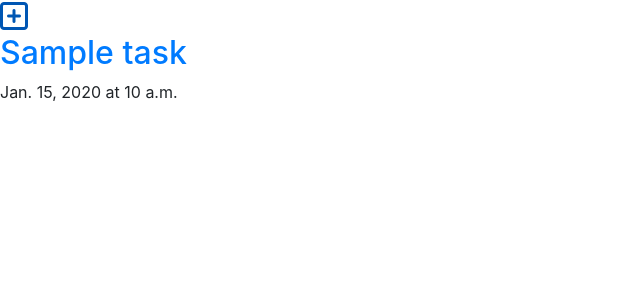
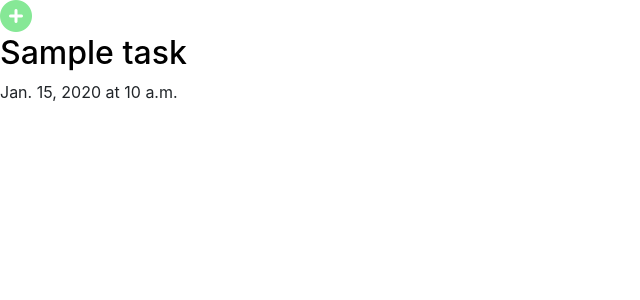
Before and after one commit to shivagomasa/Schedule, a Django app: page / in a window 1280 px wide. Shown: the top 300 px of the page, without its empty margins (0-640 px from the left). Run offline with Django 3.2, Linux system fonts and the light colour scheme; tables that the repository leaves empty hold one stand-in row (values such as "Sample post"); some libraries are stand-ins or nearby versions.

Commit message:
Add a basic style to homepage.

```diff
--- a/Remainder/settings.py
+++ b/Remainder/settings.py
@@ -115,6 +115,9 @@ USE_L10N = True
 USE_TZ = True
 
 
+STATICFILES_DIRS = [os.path.join(BASE_DIR, 'static')]
+
+
 # Static files (CSS, JavaScript, Images)
 # https://docs.djangoproject.com/en/2.2/howto/static-files/
 
--- /dev/null
+++ b/schedule/static/css/base.css
@@ -0,0 +1,12 @@
+.task-list h2 a {
+    text-decoration: none;
+    color: black;
+}
+
+.task-new-icon a i{
+    text-decoration: none;
+    color:black;
+}
+.task-new-icon a :hover {
+    color: #86e896;
+}
--- a/schedule/templates/schedule/base.html
+++ b/schedule/templates/schedule/base.html
@@ -1,3 +1,4 @@
+{% load static %}
 <!DOCTYPE html>
 <html lang="en">
 <head>
@@ -7,6 +8,8 @@
     <link rel="stylesheet" href="https://stackpath.bootstrapcdn.com/bootstrap/4.3.1/css/bootstrap.min.css">
     <script src="https://kit.fontawesome.com/40efc6f0b7.js"></script>
 
+    <link href="{% static 'css/base.css' %}" rel="stylesheet">
+
 </head>
 <body>
 
--- a/schedule/templates/schedule/task_list.html
+++ b/schedule/templates/schedule/task_list.html
@@ -1,11 +1,15 @@
 {% extends 'schedule/base.html' %}
 
 {% block content %}
-    <a href="{% url 'task_new' %}"><i class="far fa-plus-square fa-2x"></i></a>
+    <div class="task-new-icon">
+        <a href="{% url 'task_new' %}"><i class="fas fa-plus-circle fa-2x"></i></a>
+    </div>
 
     {% for task in object_list %}
-        <h2><a href="{%  url 'task_detail' task.pk %}">{{ task.title }}</a></h2>
-        <p>{{ task.date }} at {{ task.time }}</p>
+        <div class="task-list">
+            <h2><a href="{%  url 'task_detail' task.pk %}">{{ task.title }}</a></h2>
+            <p>{{ task.date }} at {{ task.time }}</p>
+        </div>
     {% endfor %}
 
 {% endblock %}
```
